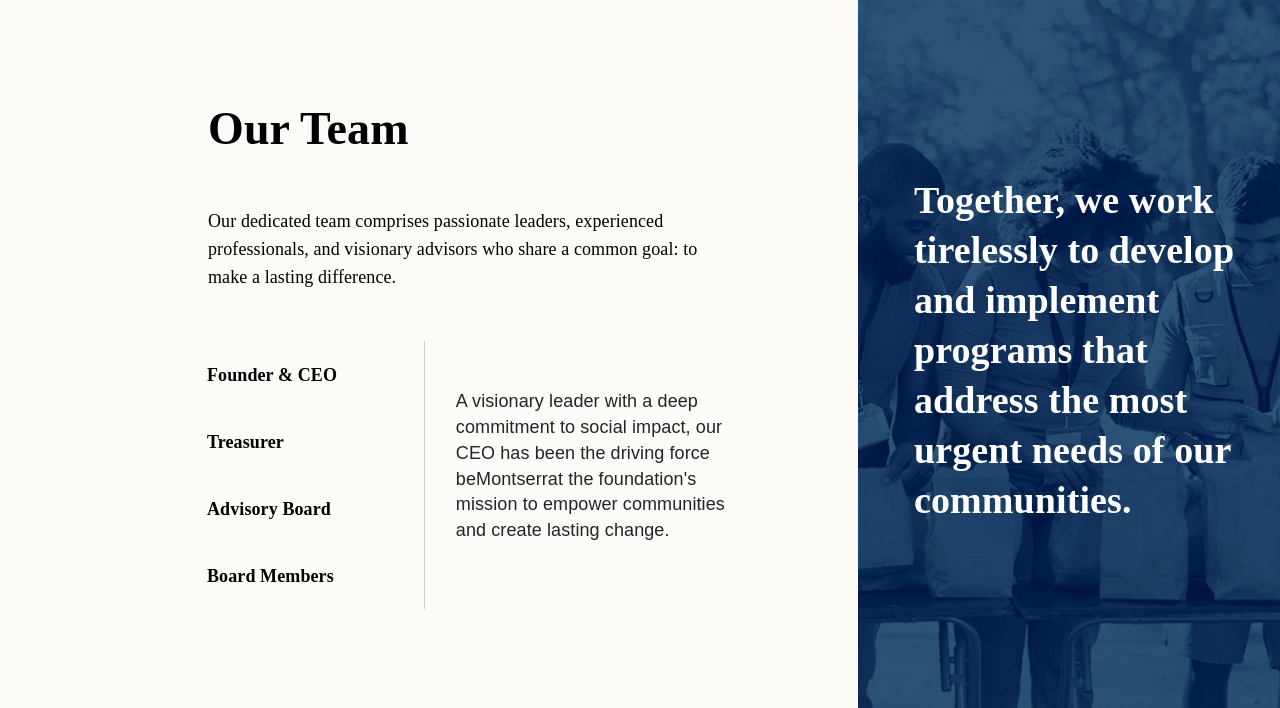
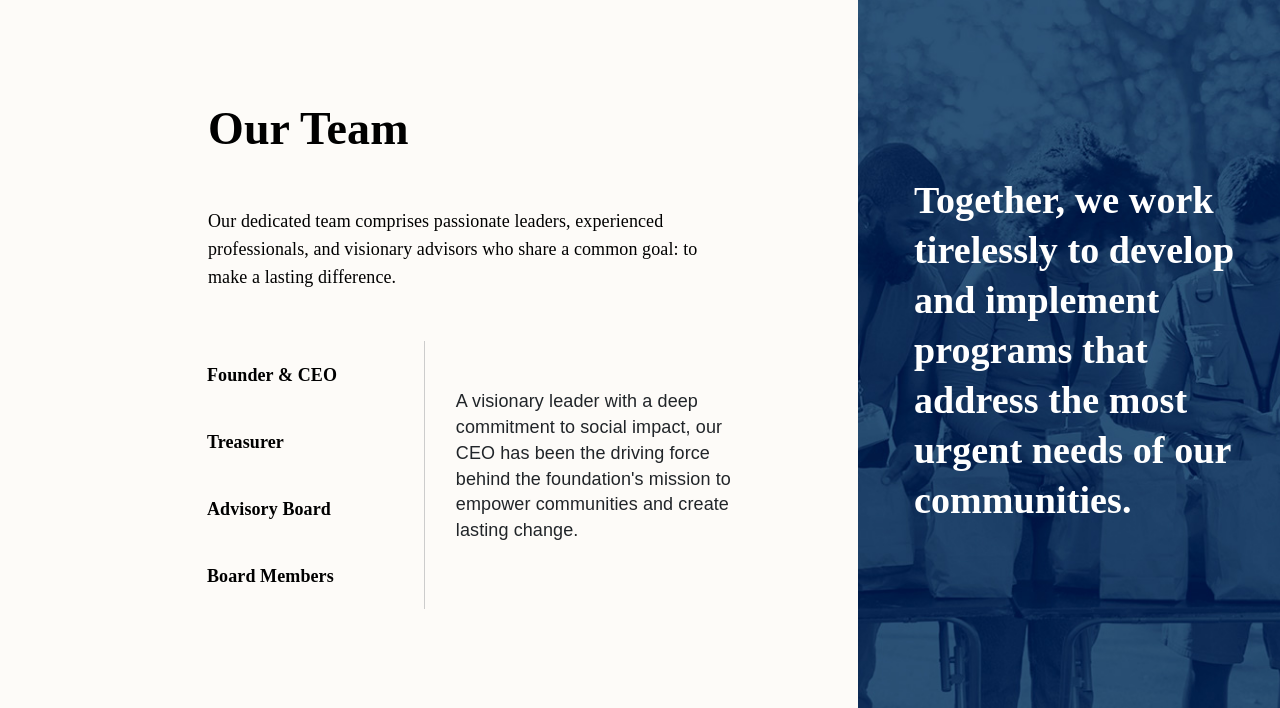
Before and after one commit to salmankhan03/Atriumlegacy, a PHP site: page /about_us.php in a window 1280 px wide. Shown: the part 1746-2454 px from the top of the page. Run offline with PHP 8.4, Linux system fonts and the light colour scheme; some web fonts are replaced.

Commit message:
fix about us page typo

```diff
--- a/about_us.php
+++ b/about_us.php
@@ -172,7 +172,7 @@
                                     <div class="col-md-7 col-lg-7 col-sm-12">
                                         <div class="tab-content mt-5 pl-3" id="myTabContent" style="font-size:18px" >
                                             <div class="tab-pane fade show active" id="founder" role="tabpanel" aria-labelledby="founder-tab">
-                                                <p>A visionary leader with a deep commitment to social impact, our CEO has been the driving force beMontserrat the foundation's mission to empower communities and create lasting change.</p>
+                                                <p>A visionary leader with a deep commitment to social impact, our CEO has been the driving force behind the foundation's mission to empower communities and create lasting change.</p>
                                             </div>
                                             <div class="tab-pane fade" id="treasurer" role="tabpanel" aria-labelledby="treasurer-tab">
                                                 <p>Responsible for overseeing the financial health and sustainability of the foundation, our Treasurer brings years of experience in non-profit financial management.</p>
```
